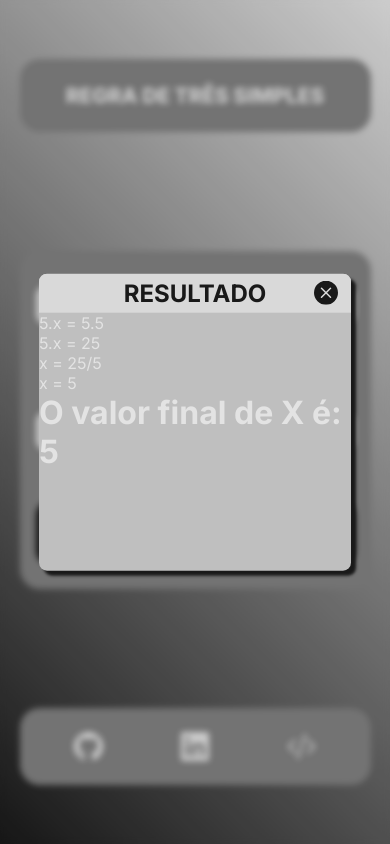
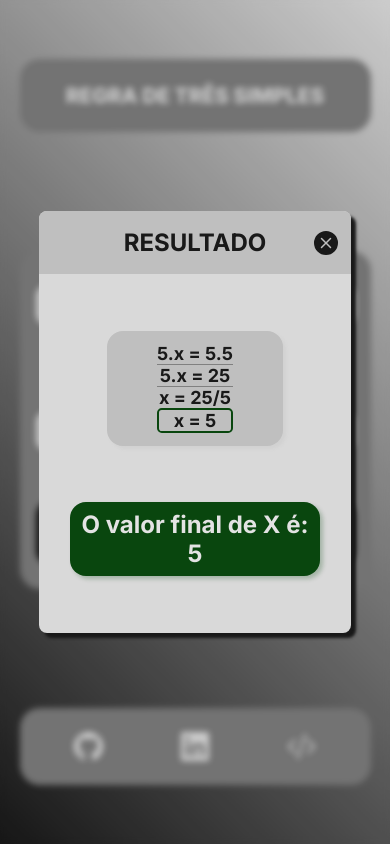
Before and after one commit to TiagoMacedoso/regra_de_tres, a plain HTML site: page index.html in a window 390 px wide. Both pictures are taken after typing "5", "5", "5" into the empty fields and a click on the button "CALCULAR". Drawn offline with Linux system fonts and the light colour scheme.

Commit message:
Refatoração de pontos do código de JS, e conclusão da estilização do modal em ambientes mobile

```diff
--- a/script.js
+++ b/script.js
@@ -7,9 +7,9 @@ const n1 = document.querySelector("#n1")
 const n2 = document.querySelector("#n2")
 const n3 = document.querySelector("#n3")
 
-let valor1 = 0
-let valor2 = 0
-let valor3 = 0
+let value1 = 0
+let value2 = 0
+let value3 = 0
 
 document.addEventListener("keypress", function(e) {
     if(e.key === "Enter") btn_calc.click()
@@ -26,14 +26,14 @@ btn_calc.onclick = () => {
 }
 
 function validar(){
-    valor1 = n1.value
-    valor2 = n2.value
-    valor3 = n3.value
+    value1 = n1.value
+    value2 = n2.value
+    value3 = n3.value
 
-    if (valor1 == "" || valor1 == null || valor1 == undefined) error_input("1")
-    else if(valor2 == "" || valor2 == null || valor2 == undefined) error_input("2")
-    else if(valor3 == "" || valor3 == null || valor3 == undefined) error_input("3")
-    else if(valor1 == 0 || valor2 == 0 || valor3 == 0) {
+    if (value1 == "" || value1 == null || value1 == undefined) error_input("1")
+    else if(value2 == "" || value2 == null || value2 == undefined) error_input("2")
+    else if(value3 == "" || value3 == null || value3 == undefined) error_input("3")
+    else if(value1 == 0 || value2 == 0 || value3 == 0) {
         body_modal.innerHTML = `
         <div class="error">
             <h1>A divisão por 0 é impossível!</h1>
@@ -46,19 +46,19 @@ function validar(){
 }
 
 function calcular(){
-    let multiplicacao = valor2 * valor3
-    let resultado = multiplicacao / valor1
+    let mult = value2 * value3
+    let result = mult / value1
 
     body_modal.innerHTML = `
     <div class="process">
-        <p>${valor1}.x = ${valor3}.${valor2}</p>
-        <p>${valor1}.x = ${multiplicacao}</p>
-        <p>x = ${multiplicacao}/${valor1}</p>
-        <p>x = ${resultado}</p>
+        <p>${value1}.x = ${value3}.${value2}</p>
+        <p>${value1}.x = ${mult}</p>
+        <p>x = ${mult}/${value1}</p>
+        <p>x = ${result}</p>
     </div>
 
     <div class="result">
-        <h1>O valor final de X é: ${resultado}</h1>
+        <h1>O valor final de X é: ${result}</h1>
     </div>
     `
 }
--- a/style.css
+++ b/style.css
@@ -94,6 +94,16 @@ section:first-child h1{
     color: var(--black);
 }
 
+.inputs div input::-webkit-outer-spin-button,
+.inputs div input::-webkit-inner-spin-button {
+    display: none;
+    -webkit-appearance: none;
+}
+
+.inputs div input[type=number] {
+    -moz-appearance:textfield;
+}
+
 .inputs div input:focus{
     outline: none;
     background-color: #BFBFBFAA;
@@ -137,47 +147,6 @@ section:first-child h1{
     border: none;
 }
 
-dialog{
-    position: absolute;
-    top: 50%;
-    left: 50%;
-    transform: translate(-50%, -50%);
-    width: 80%;
-    outline: none;
-    box-shadow: 5px 5px 3px var(--black);
-    border-radius: .5rem;
-    background-color: var(--gray-3);
-    border: none;
-    padding-bottom: 100px;
-}
-
-dialog::backdrop{
-    backdrop-filter: blur(3px);
-    -webkit-backdrop-filter: blur(3px);
-}
-
-.title_modal{
-    width: 100%;
-    display: flex;
-    flex-wrap: wrap;
-    justify-content: space-between;
-    align-items: center;
-    padding: .3rem .8rem;
-    background-color: var(--gray-4);
-}
-
-.title_modal h1{
-    color: var(--black);
-    font-size: 1.5rem;
-    position: relative;
-    left: 50%;
-    transform: translateX(-50%);
-}
-
-.title_modal img{
-    width: 1.5rem;
-}
-
 .media{
     display: flex;
     flex-direction: row;
@@ -194,6 +163,107 @@ dialog::backdrop{
 
 .media a img{
     width: 100%;
+}
+
+dialog{
+    position: absolute;
+    top: 50%;
+    left: 50%;
+    transform: translate(-50%, -50%);
+    width: 80%;
+    height: 50%;
+    outline: none;
+    box-shadow: 5px 5px 3px var(--black);
+    border-radius: .5rem;
+    background-color: var(--gray-4);
+    border: none;
+}
+
+dialog::backdrop{
+    backdrop-filter: blur(3px);
+    -webkit-backdrop-filter: blur(3px);
+}
+
+.title_modal{
+    width: 100%;
+    height: 15%;
+    display: flex;
+    flex-wrap: wrap;
+    justify-content: space-between;
+    align-items: center;
+    padding: .3rem .8rem;
+    background-color: var(--gray-3);
+}
+
+.title_modal h1{
+    color: var(--black);
+    font-size: 1.5rem;
+    position: relative;
+    left: 50%;
+    transform: translateX(-50%);
+}
+
+.title_modal img{
+    width: 1.5rem;
+}
+
+.body_modal{
+    width: 100%;
+    height: 85%;
+    padding: 0% 10%;
+    display: flex;
+    flex-direction: column;
+    justify-content: space-evenly;
+    align-items: center;
+}
+
+.body_modal *{
+    color: var(--black);
+    text-align: center;
+}
+
+.body_modal .process{
+    padding: 5% 20%;
+    border-radius: 1rem;
+    background-color: var(--gray-3);
+    box-shadow: 3px 3px 3px #bfbfbf42;
+}
+
+.body_modal .process p{
+    font-size: large;
+    font-weight: 700;
+}
+
+.body_modal .process p:not(:first-child, :last-child){
+    border-top: solid 1px var(--gray-2);
+}
+
+.body_modal .process p:last-child{
+    border: solid 2px rgb(9, 70, 14);
+    border-radius: .3rem;
+}
+
+.body_modal h1{
+    font-size: 1.5rem;
+    padding: .5rem;
+    margin-bottom: 1.5rem;
+    border-radius: 1rem;
+    background-color: var(--black);
+    color: var(--white);
+}
+
+.body_modal .result h1{
+    margin: 0px;
+    background-color: rgb(9, 70, 14);
+    box-shadow: 3px 3px 4px rgba(9, 70, 14, 0.25);
+}
+
+.body_modal:has(.error){
+    background-color: #690808;
+}
+
+.body_modal .error *{
+    color: var(--white);
 }
 
 @media (min-width: 768px) {
```
